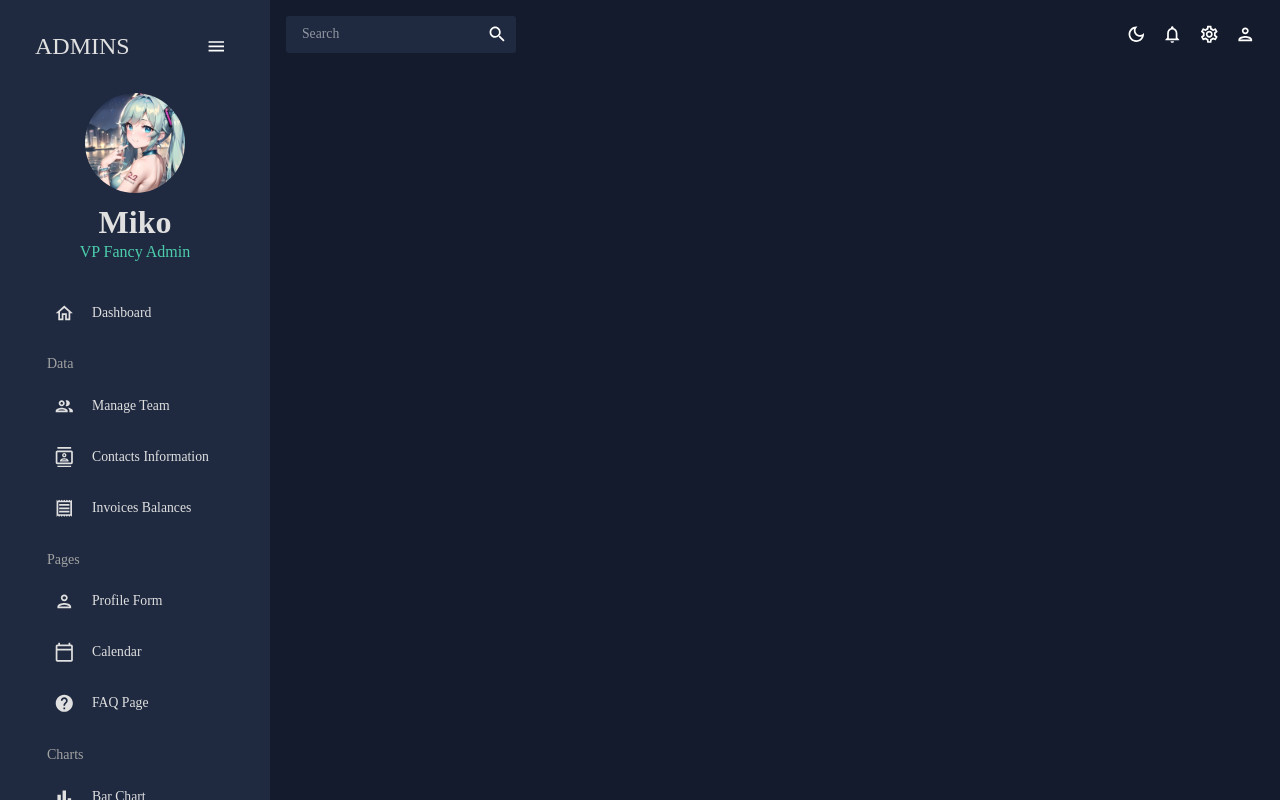
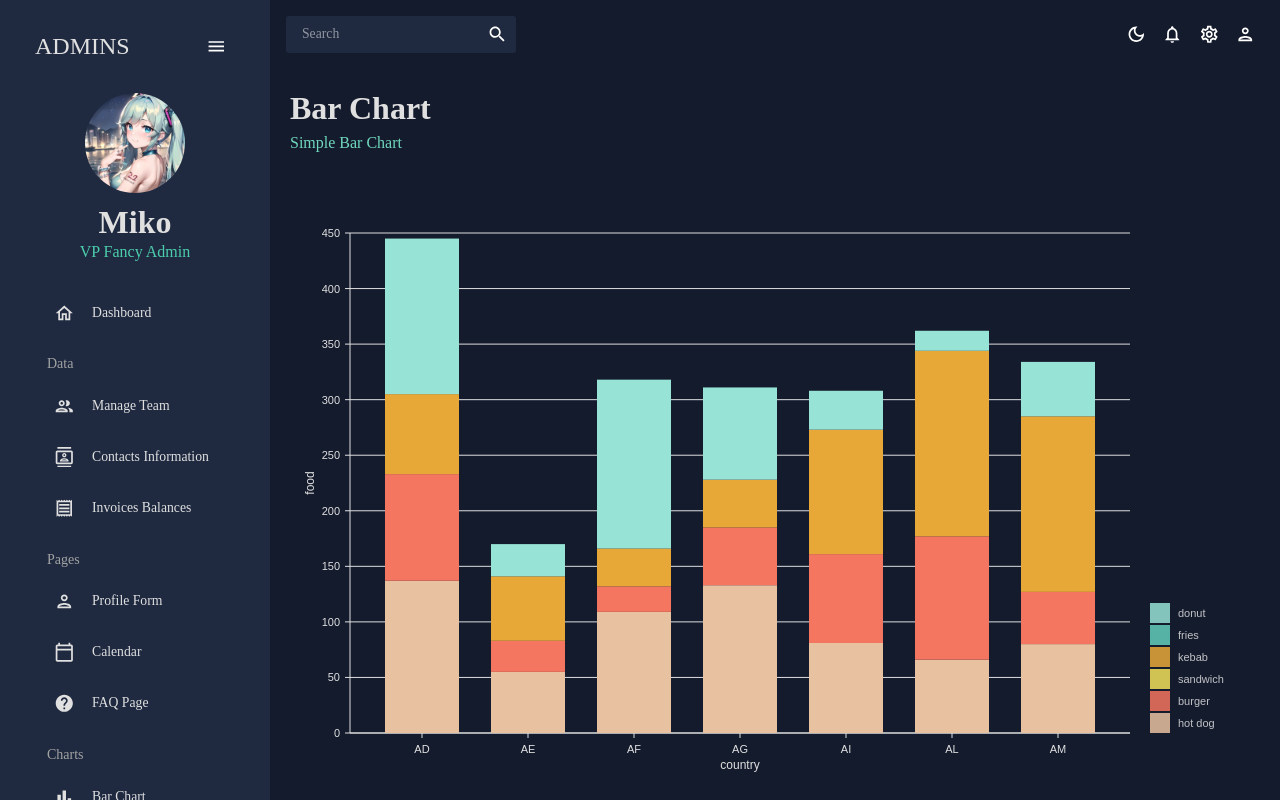
Before and after one commit to michaeli524/react-admin-dashboard, a React (Create React App) app: page /bar in a window 1280 px wide. Built offline with nearby package versions, Linux system fonts and the light colour scheme.

Commit message:
change the theme of bar charts

```diff
--- a/src/App.js
+++ b/src/App.js
@@ -9,7 +9,7 @@
 import Contacts from "./scenes/contacts";
 import Form from "./scenes/form";
 import FAQ from "./scenes/faq";
-// import Bar from "./scenes/bar";
+import Bar from "./scenes/bar";
 // import Line from "./scenes/line";
 // import Pie from "./scenes/pie";
 // import Geography from "./scenes/geography";
@@ -34,7 +34,7 @@
               <Route path="/form" element={<Form />} />
               <Route path="/calendar" element={<Calendar />} />
               <Route path="/faq" element={<FAQ />} />
-              {/* <Route path="/bar" element={<Bar />} /> */}
+              <Route path="/bar" element={<Bar />} />
               {/* <Route path="/line" element={<Line />} /> */}
               {/* <Route path="/pie" element={<Pie />} /> */}
               {/* <Route path="/geography" element={<Geography />} /> */}
--- a/src/components/BarChart.jsx
+++ b/src/components/BarChart.jsx
@@ -3,13 +3,41 @@
 import { tokens } from "../theme";
 import { mockBarData as data } from "../data/mockData";
 
-const BarChart = () => {
+const BarChart = ({ isDashBoard = false }) => {
   const theme = useTheme();
   const colors = tokens(theme.palette.mode);
 
   return (
     <ResponsiveBar
       data={data}
+      theme={{
+        axis: {
+          domain: {
+            line: {
+              stroke: colors.grey[100],
+            },
+          },
+          legend: {
+            text: {
+              fill: colors.grey[100],
+            },
+          },
+          ticks: {
+            line: {
+              stroke: colors.grey[100],
+              strokeWidth: 1,
+            },
+            text: {
+              fill: colors.grey[100],
+            },
+          },
+        },
+        legends: {
+          text: {
+            fill: colors.grey[100],
+          },
+        },
+      }}
       keys={["hot dog", "burger", "sandwich", "kebab", "fries", "donut"]}
       indexBy="country"
       margin={{ top: 50, right: 130, bottom: 50, left: 60 }}
@@ -61,7 +89,7 @@
         tickSize: 5,
         tickPadding: 5,
         tickRotation: 0,
-        legend: "country",
+        legend: isDashBoard ? undefined : "country",
         legendPosition: "middle",
         legendOffset: 32,
       }}
@@ -69,7 +97,7 @@
         tickSize: 5,
         tickPadding: 5,
         tickRotation: 0,
-        legend: "food",
+        legend: isDashBoard ? undefined : "food",
         legendPosition: "middle",
         legendOffset: -40,
       }}
--- /dev/null
+++ b/src/scenes/bar/index.jsx
@@ -0,0 +1,16 @@
+import { Box } from "@mui/material";
+import Header from "../../components/Header";
+import BarChart from "../../components/BarChart";
+
+const Bar = () => {
+  return (
+    <Box m="20px">
+      <Header title="Bar Chart" subtitle="Simple Bar Chart" />
+      <Box height="75vh">
+        <BarChart />
+      </Box>
+    </Box>
+  );
+};
+
+export default Bar;
```
